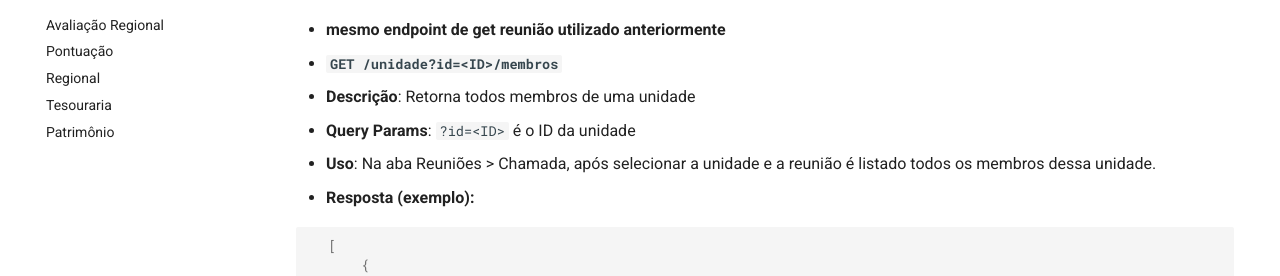
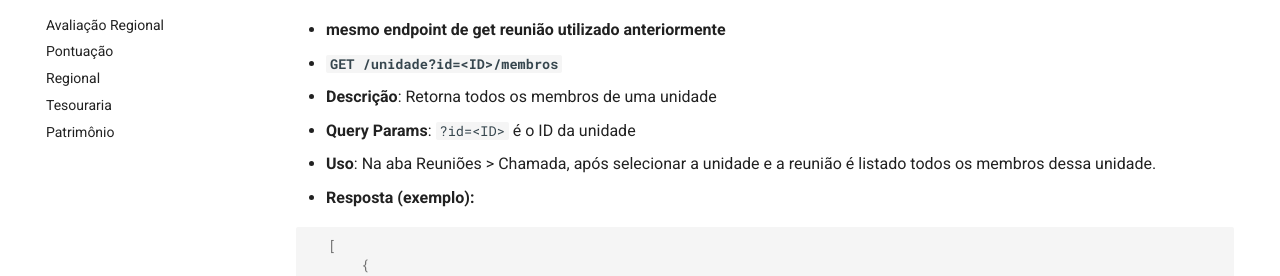
Before and after one commit to nygonui/pc-api, an MkDocs documentation site: the page built from docs/Reunioes_doc.md, in a window 1280 px wide and 900 px high, scrolled down 1946 px. Shown: the part 173-449 px from the top of the window. Built offline with MkDocs 1.6.1 and Material for MkDocs 9.7.7, drawn with Linux system fonts in a browser that asks for light colours.

```diff
--- a/docs/Reunioes_doc.md
+++ b/docs/Reunioes_doc.md
@@ -88,7 +88,7 @@ Endpoints para registrar a chamada de cada desbravador por unidade e por reuniã
 * **mesmo endpoint de get reunião utilizado anteriormente**
 
 * **`GET /unidade?id=<ID>/membros`**
-  * **Descrição**: Retorna todos membros de uma unidade
+  * **Descrição**: Retorna todos os membros de uma unidade
   * **Query Params**: `?id=<ID>` é o ID da unidade
   * **Uso**: Na aba Reuniões > Chamada, após selecionar a unidade e a reunião é listado todos os membros dessa unidade.
   * **Resposta (exemplo):**
```
